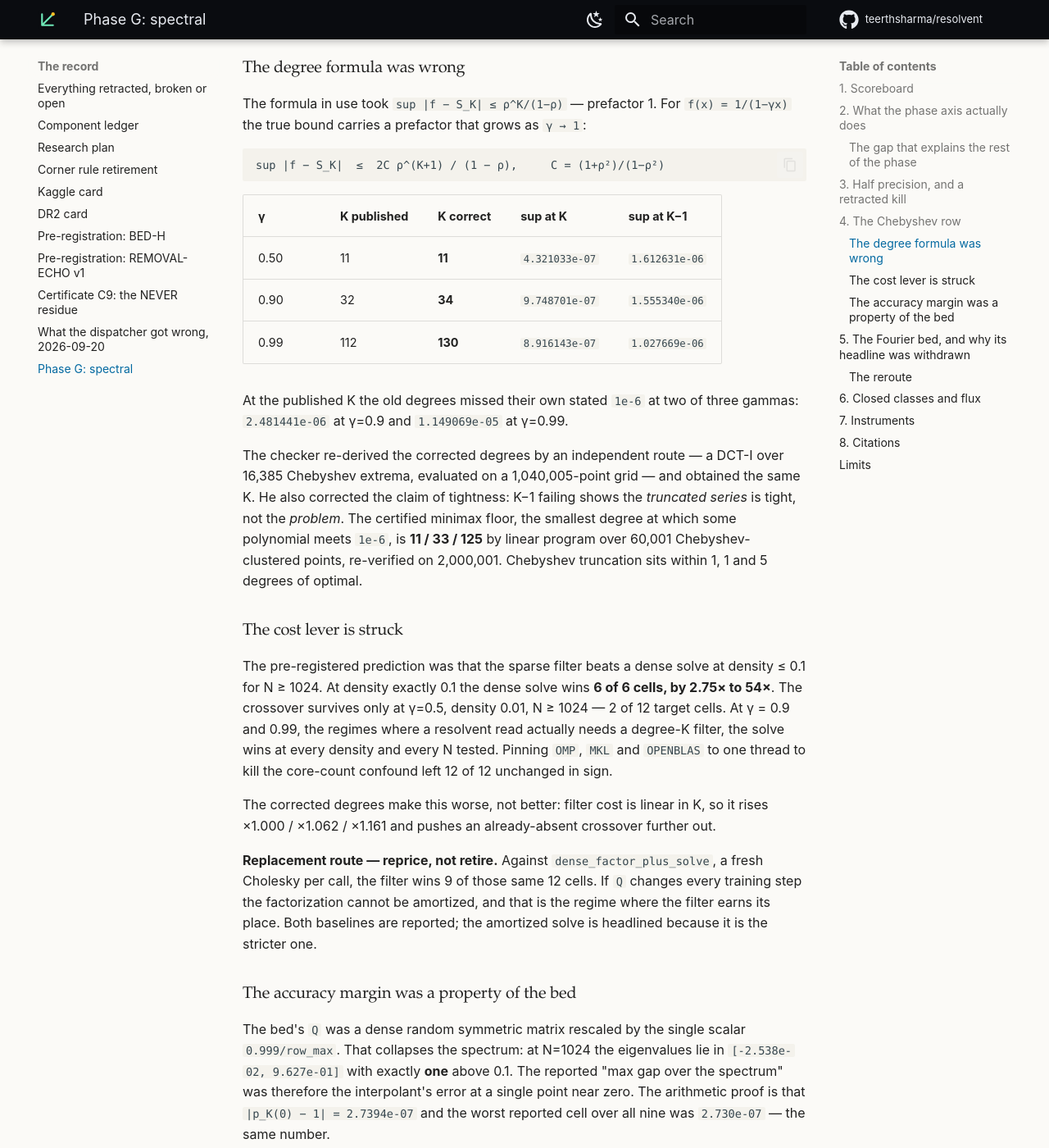
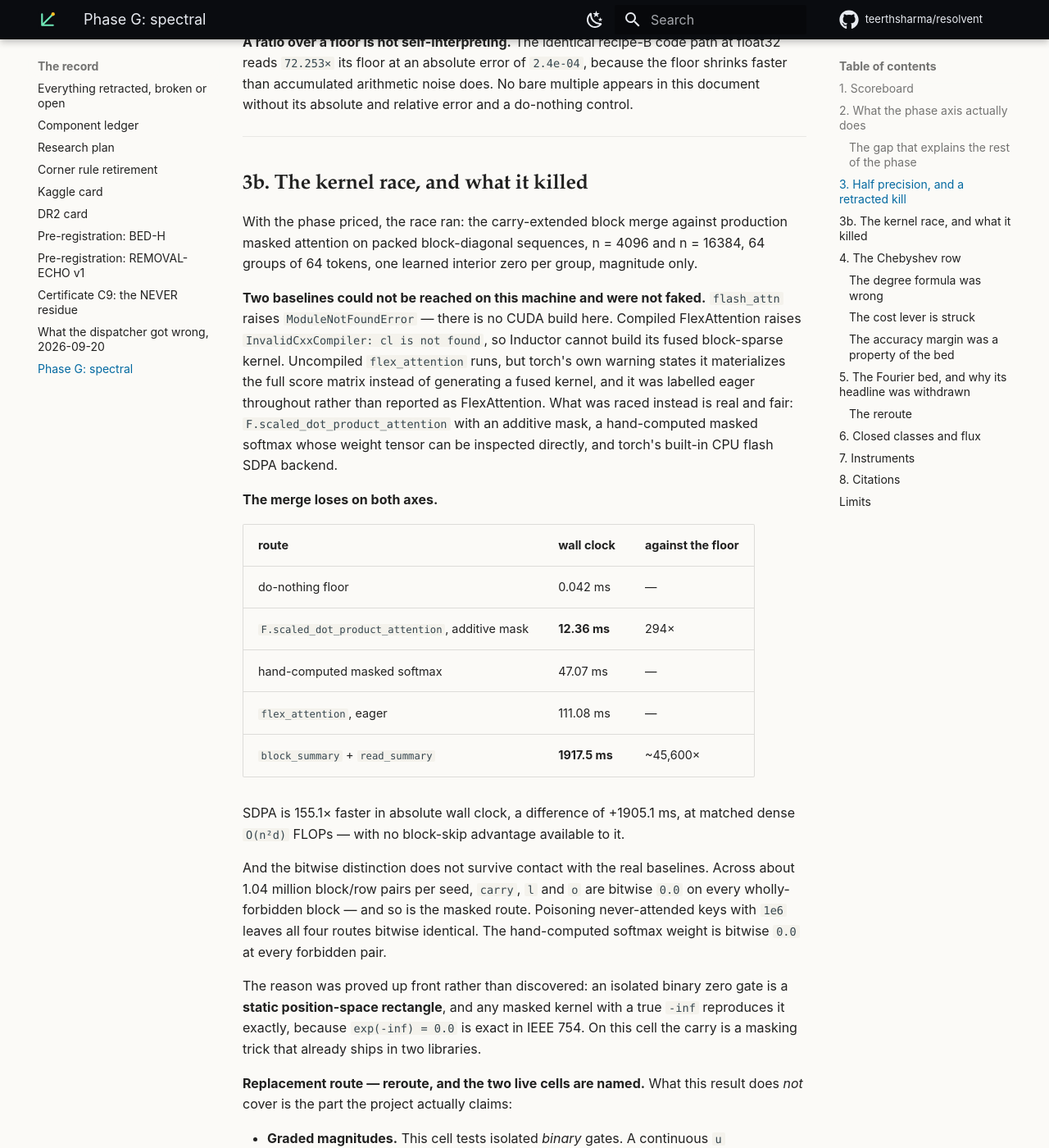
Before and after one commit to teerthsharma/resolvent, an MkDocs documentation site: the page built from docs/PHASE_G.md, in a window 1280 px wide and 1400 px high, scrolled down 2937 px. Shown: the whole window at 82% size. Built offline with MkDocs 1.6.1 and Material for MkDocs 9.7.7, drawn with Linux system fonts in a browser that asks for light colours; comment, search, counter and statistics services are not loaded; some of the changed text lies outside the part shown.

Commit message:
Record that the exact-zero gate is reproduced bitwise by two shipping libraries
The carry-extended block merge was dispatched to show that carry = 0 contributes
exactly zero by multiplication, where a masked kernel reaches zero through
exp(-inf) and might therefore leak. On packed block-diagonal sequences at
n = 4096 and n = 16384, 64 groups of 64 tokens with one interior zero gate per
group, it does not.

Across about 1.04 million block/row pairs per seed, carry, l and o are bitwise
0.0 on every wholly-forbidden block, and so is the masked route. Poisoning
never-attended keys with 1e6 leaves all four routes bitwise identical, and the
hand-computed softmax weight is bitwise 0.0 at every forbidden pair. The cause
is structural rather than incidental: an isolated binary zero gate is a static
position-space rectangle, and exp(-inf) = 0.0 is exact in IEEE 754.

The cost axis is worse. block_summary plus read_summary runs 1917.5 ms against
12.36 ms for scaled_dot_product_attention with an additive mask, a difference of
1905.1 ms and a factor of 155.1, at matched dense O(n^2 d) FLOPs and against a
do-nothing floor of 0.042 ms. No block-skip advantage was available to the
baseline.

Two baselines were not reached and were not substituted. flash_attn raises
ModuleNotFoundError with no CUDA build present, and compiled FlexAttention
raises InvalidCxxCompiler because no MSVC toolchain is installed. Uncompiled
flex_attention materializes the full score matrix by torch's own warning and is
labelled eager throughout rather than reported as FlexAttention.

Two cells survive and are named rather than implied. A graded magnitude
compounding multiplicatively with no exact zero has no masked-softmax analogue,
because there is no -inf to place. And BLOCK = 64 equals the causal window here,
so no row straddles a chunk boundary; whether a fused multi-chunk online-softmax
leaks a nonzero contribution through exp(-inf - (-inf)) is untested, because
neither kernel performing that merge could be reached on this machine.

Co-Authored-By: Claude Opus 5 <noreply@anthropic.com>

```diff
--- a/docs/PHASE_G.md
+++ b/docs/PHASE_G.md
@@ -2,8 +2,14 @@
 
 Phase G asked whether the operator's phase axis carries anything, whether the
 closed-class certificate discriminates, and whether a Chebyshev read of the
-resolvent is cheaper than solving it. Three of its rows died. The two that
-survived did so at a narrower claim than the one they were dispatched to make.
+resolvent is cheaper than solving it. Of seven rows, three died outright, one
+was voided and rerouted, and the three that survived did so at a narrower claim
+than the one they were dispatched to make.
+
+The phase axis turns out not to reach the attention pattern at all, and the
+exact-zero gate turns out to be a masking trick that already ships in two
+libraries. What survives is smaller than what was claimed and is stated here at
+the size the measurements support.
 
 Every number below carries its producer. Deciding numbers come from this
 machine — Windows 10.0.26200, Intel64 Family 6 Model 183, 28 logical CPUs,
@@ -18,7 +24,8 @@ struck it.
 | row | claim dispatched | verdict | what survives |
 |---|---|---|---|
 | S1 | phase folds into q, k | **holds, float64** | fold-in exact to `2.398082e-13`; the "free" half struck |
-| S5 | phase is free in a fused kernel | **repriced** | ~2 ULPs, 0.66% of attention time at n=4096 |
+| S5a | phase is free in a fused kernel | **repriced** | ~2 ULPs, 0.66% of attention time at n=4096 |
+| S5b | carry=0 beats masked attention | **dead in this cell** | graded magnitudes and multi-chunk merges, both untested |
 | S6 | learned θ beats fixed schedules | **void, then rerouted** | the fixed schedule is the right *initialization* |
 | C10 | closed-class count is recovered | **holds, discriminating** | 4,424 subsets, exact and float64 agreeing |
 | C11 | Chebyshev filter beats a dense solve | **cost lever struck** | accuracy holds; the degree formula was wrong |
@@ -102,6 +109,66 @@ path at float32 reads `72.253×` its floor at an absolute error of `2.4e-04`,
 because the floor shrinks faster than accumulated arithmetic noise does. No bare
 multiple appears in this document without its absolute and relative error and a
 do-nothing control.
+
+---
+
+## 3b. The kernel race, and what it killed
+
+With the phase priced, the race ran: the carry-extended block merge against
+production masked attention on packed block-diagonal sequences, n = 4096 and
+n = 16384, 64 groups of 64 tokens, one learned interior zero per group,
+magnitude only.
+
+**Two baselines could not be reached on this machine and were not faked.**
+`flash_attn` raises `ModuleNotFoundError` — there is no CUDA build here. Compiled
+FlexAttention raises `InvalidCxxCompiler: cl is not found`, so Inductor cannot
+build its fused block-sparse kernel. Uncompiled `flex_attention` runs, but
+torch's own warning states it materializes the full score matrix instead of
+generating a fused kernel, and it was labelled eager throughout rather than
+reported as FlexAttention. What was raced instead is real and fair:
+`F.scaled_dot_product_attention` with an additive mask, a hand-computed masked
+softmax whose weight tensor can be inspected directly, and torch's built-in CPU
+flash SDPA backend.
+
+**The merge loses on both axes.**
+
+| route | wall clock | against the floor |
+|---|---|---|
+| do-nothing floor | 0.042 ms | — |
+| `F.scaled_dot_product_attention`, additive mask | **12.36 ms** | 294× |
+| hand-computed masked softmax | 47.07 ms | — |
+| `flex_attention`, eager | 111.08 ms | — |
+| `block_summary` + `read_summary` | **1917.5 ms** | ~45,600× |
+
+SDPA is 155.1× faster in absolute wall clock, a difference of +1905.1 ms, at
+matched dense `O(n²d)` FLOPs — with no block-skip advantage available to it.
+
+And the bitwise distinction does not survive contact with the real baselines.
+Across about 1.04 million block/row pairs per seed, `carry`, `l` and `o` are
+bitwise `0.0` on every wholly-forbidden block — and so is the masked route.
+Poisoning never-attended keys with `1e6` leaves all four routes bitwise
+identical. The hand-computed softmax weight is bitwise `0.0` at every forbidden
+pair.
+
+The reason was proved up front rather than discovered: an isolated binary zero
+gate is a **static position-space rectangle**, and any masked kernel with a true
+`-inf` reproduces it exactly, because `exp(-inf) = 0.0` is exact in IEEE 754.
+On this cell the carry is a masking trick that already ships in two libraries.
+
+**Replacement route — reroute, and the two live cells are named.** What this
+result does *not* cover is the part the project actually claims:
+
+* **Graded magnitudes.** This cell tests isolated *binary* gates. A continuous
+  `u` compounding multiplicatively with no exact zero has no masked-softmax
+  analogue at all, because there is no `-inf` to place. That cell is
+  unresolved and is where the operator's generality, if it has any, must live.
+* **Multi-chunk merges.** `BLOCK = 64` equals the causal window here, so no row
+  straddles a chunk boundary and neither backend ever had to merge across one.
+  Whether a genuinely fused multi-chunk online-softmax can leak a nonzero
+  contribution through `exp(-inf − (−inf)) = nan` is untested, because neither
+  kernel that performs that merge could be reached. That is a hardware gap —
+  a CUDA box for FlashAttention varlen, or an MSVC toolchain for compiled
+  FlexAttention — not a measured result.
 
 ---
 
@@ -344,7 +411,10 @@ Every deciding number here is CPU-only on one machine; nothing in this phase ran
 on the certified 4060 and nothing was reproduced on Kaggle. The S5 timings are
 float32 CPU measurements over 20 repetitions and must be re-timed on whatever
 device a fused kernel would actually use; the half-precision conclusions rest on
-CPU emulation of those dtypes. C10 and C12 exercise no shipped repository code —
+CPU emulation of those dtypes. The kernel race reached neither FlashAttention
+varlen nor compiled FlexAttention — no CUDA build and no MSVC toolchain on this
+box — so its kill is measured against eager and additive-mask baselines only,
+and the multi-chunk merge question it was dispatched to settle remains open. C10 and C12 exercise no shipped repository code —
 C10 by choice, C12 because the object it tests does not exist in the tree. The
 S6 reroute is a pilot at one width on one bed, and its pre-registered
 reproduction bar, together with the null it still lacks — shuffling the learned
```
